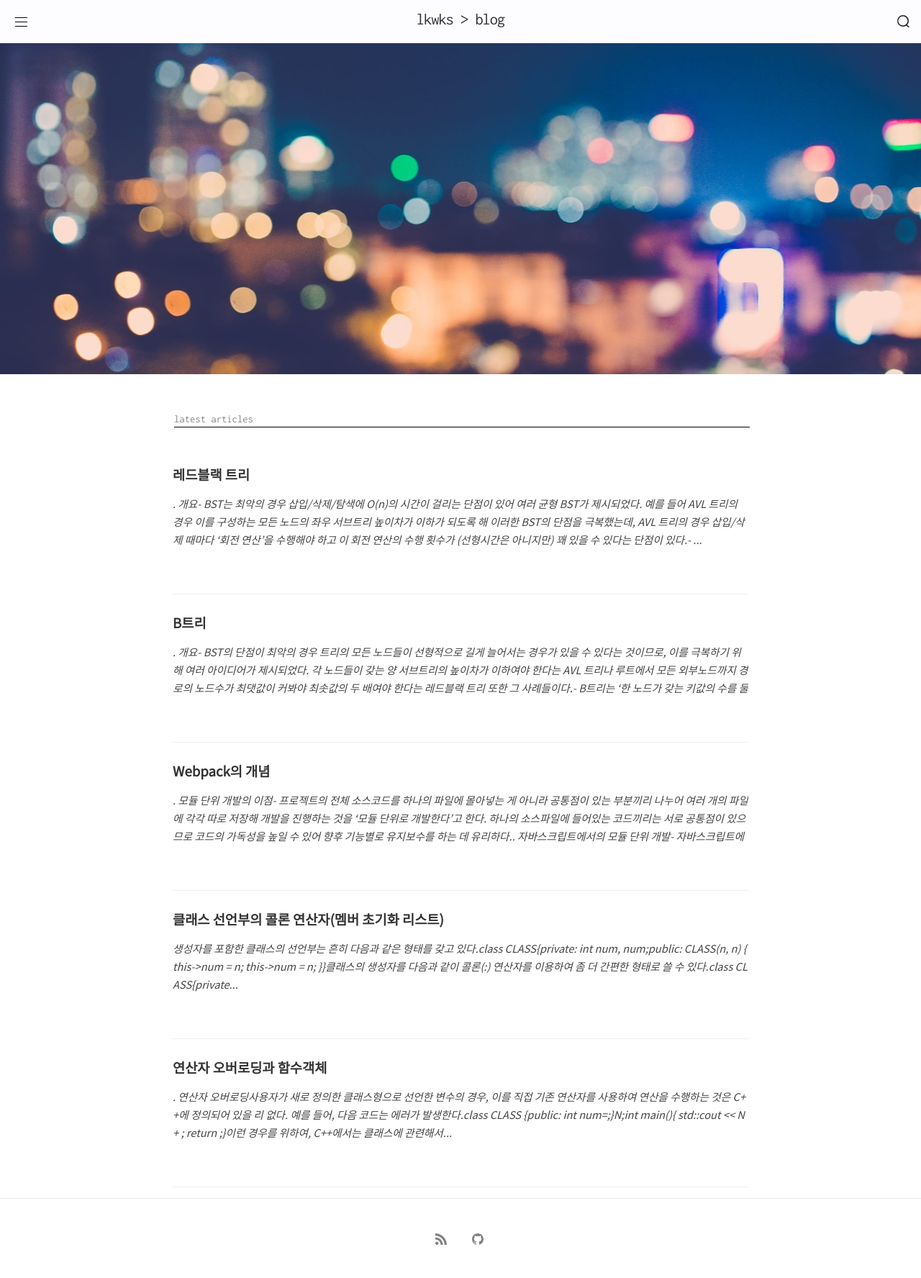
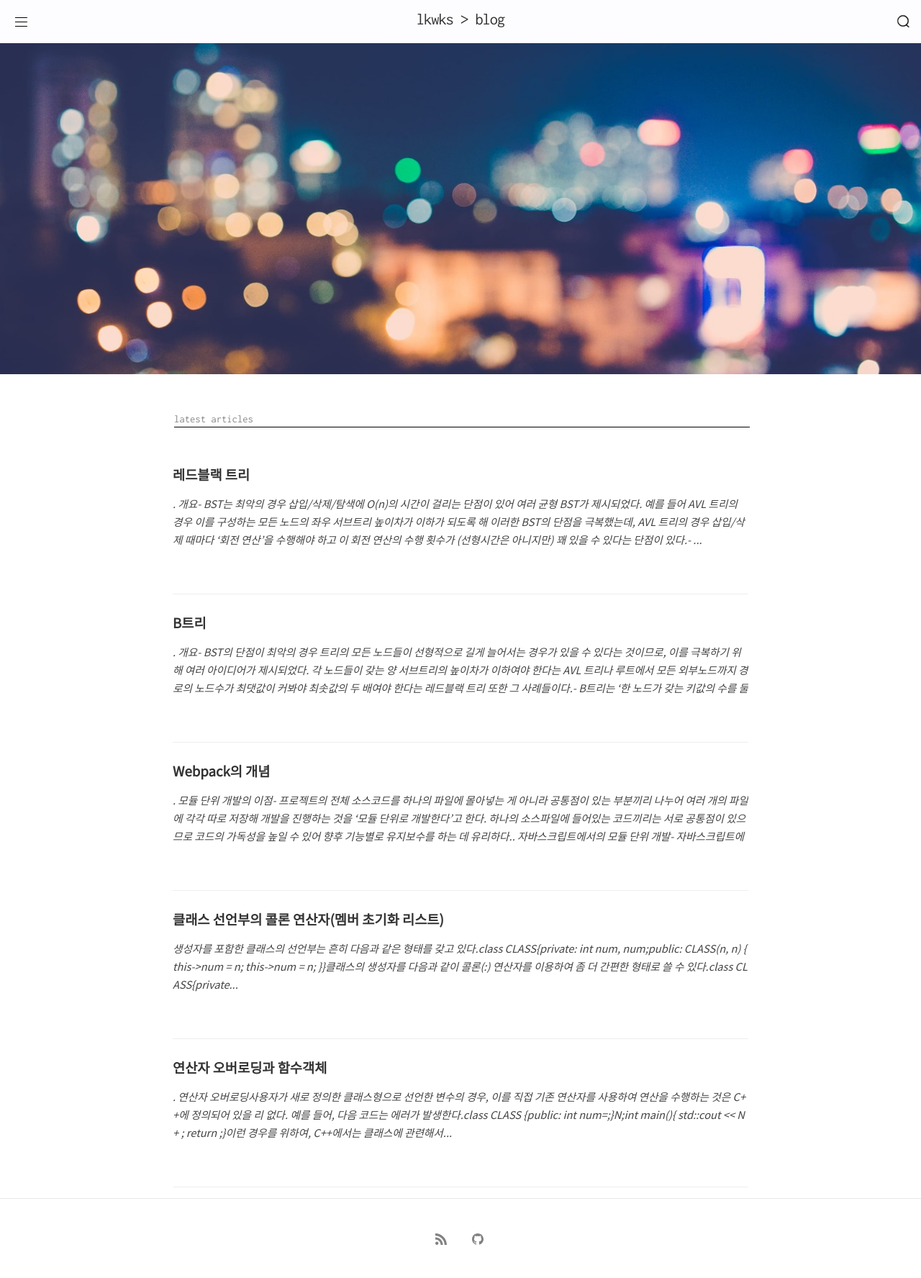
Before and after one commit to kangwooklee29/blog, a Jekyll site: the page built from index.md, in a window 1280 px wide. Shown: the whole page at 72% size. Built offline with Jekyll 4.4.1, drawn with Linux system fonts in a browser that asks for light colours; nearby versions of some CDN libraries.

Commit message:
Update _layout.scss

```diff
--- a/_sass/minima/_layout.scss
+++ b/_sass/minima/_layout.scss
@@ -99,9 +99,11 @@ body{
   width:100vw;
   margin-left: calc(-1 * ((100vw - 100%) / 2));
   height:460px;
-  background: #23365e url(/assets/bg.jpg) center center;
+  background: #23365e url(/assets/bg.jpg) left center;
+  background-size: 100% auto;
   @include media-query($on-palm) {
     background-size: auto 460px;
+    background-position: center center;
   }
 }
 
```
